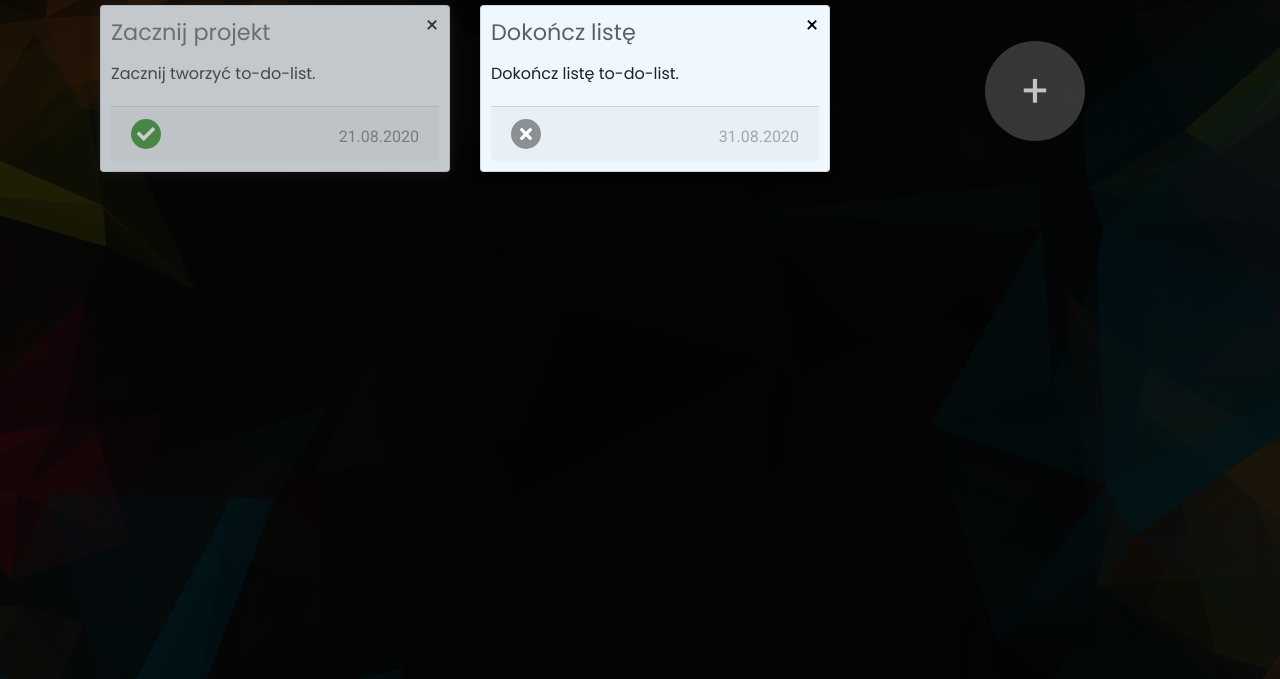
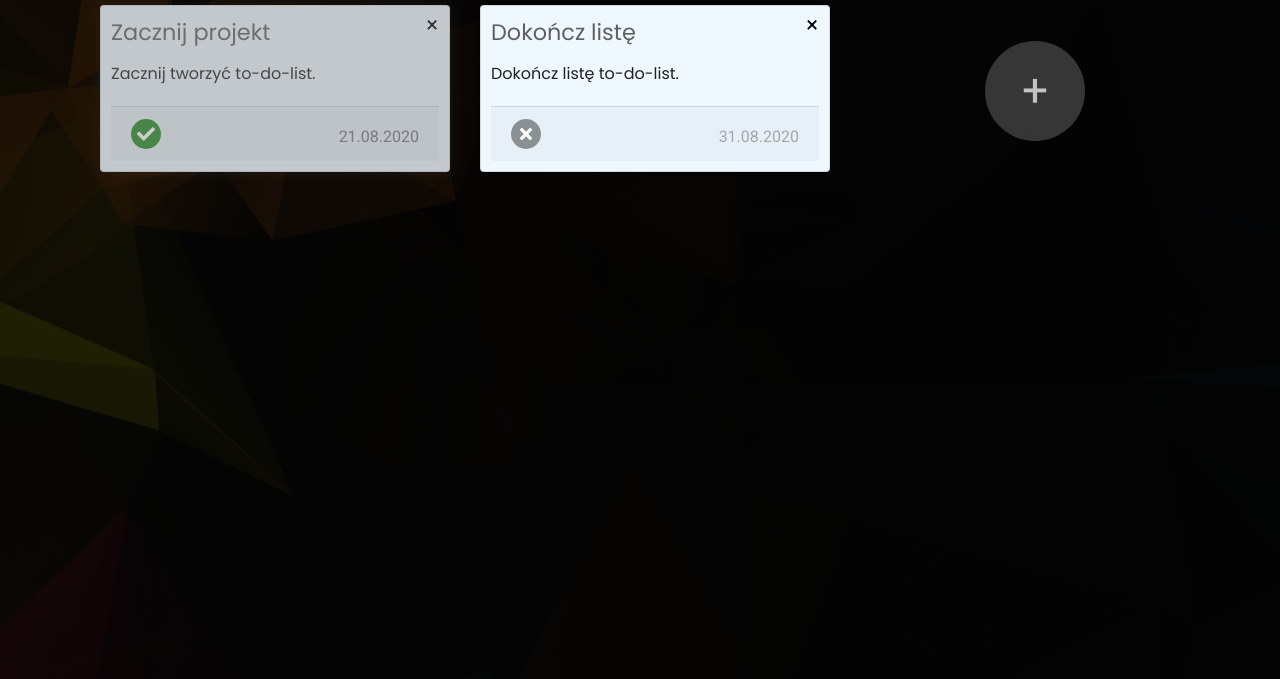
Before and after one commit to Pacislavek/to-do-list, a plain HTML site: page index.html in a window 1280 px wide. Shown: the part 121-800 px from the top of the page. Drawn offline with nearby package versions, Linux system fonts and the light colour scheme.

Commit message:
general commit (background size changed to background attachment)

```diff
--- a/css/main.css
+++ b/css/main.css
@@ -15,7 +15,7 @@ button:focus {
 #main {
   position: relative;
   background: url(../img/projects-bg.jpg);
-  background-size: cover;
+  background-attachment: fixed;
   min-height: 100vh;
   width: 100%;
 }
```
